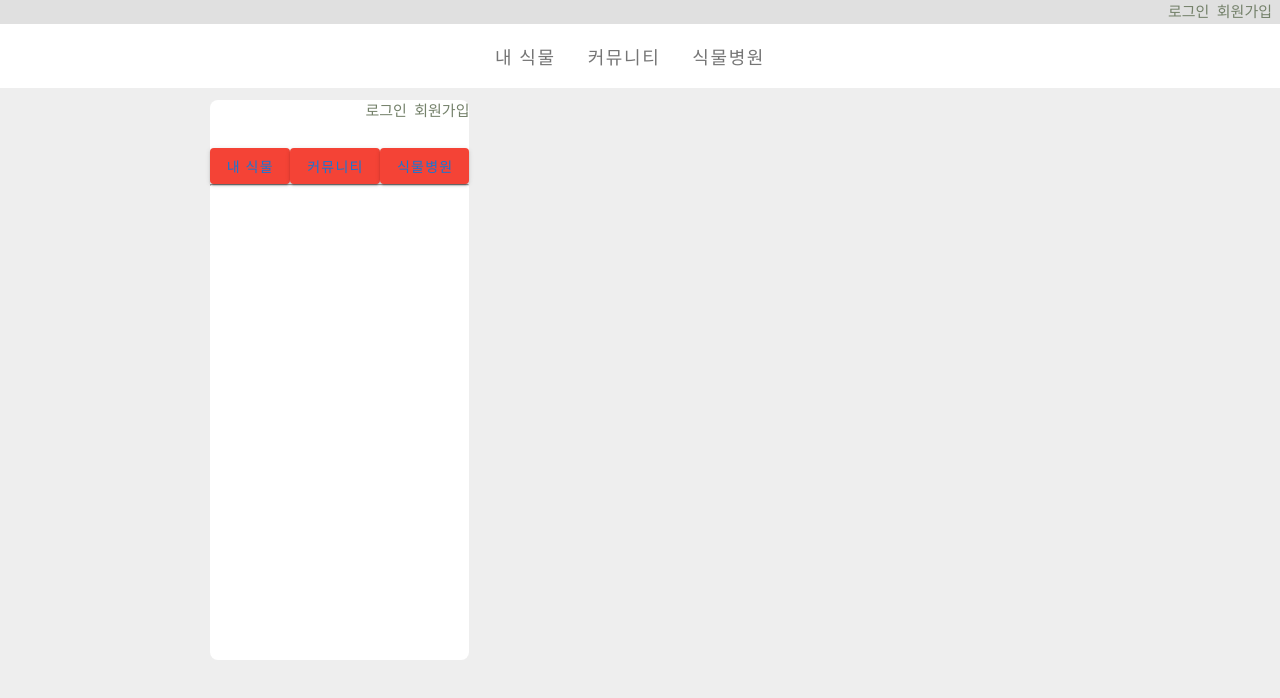
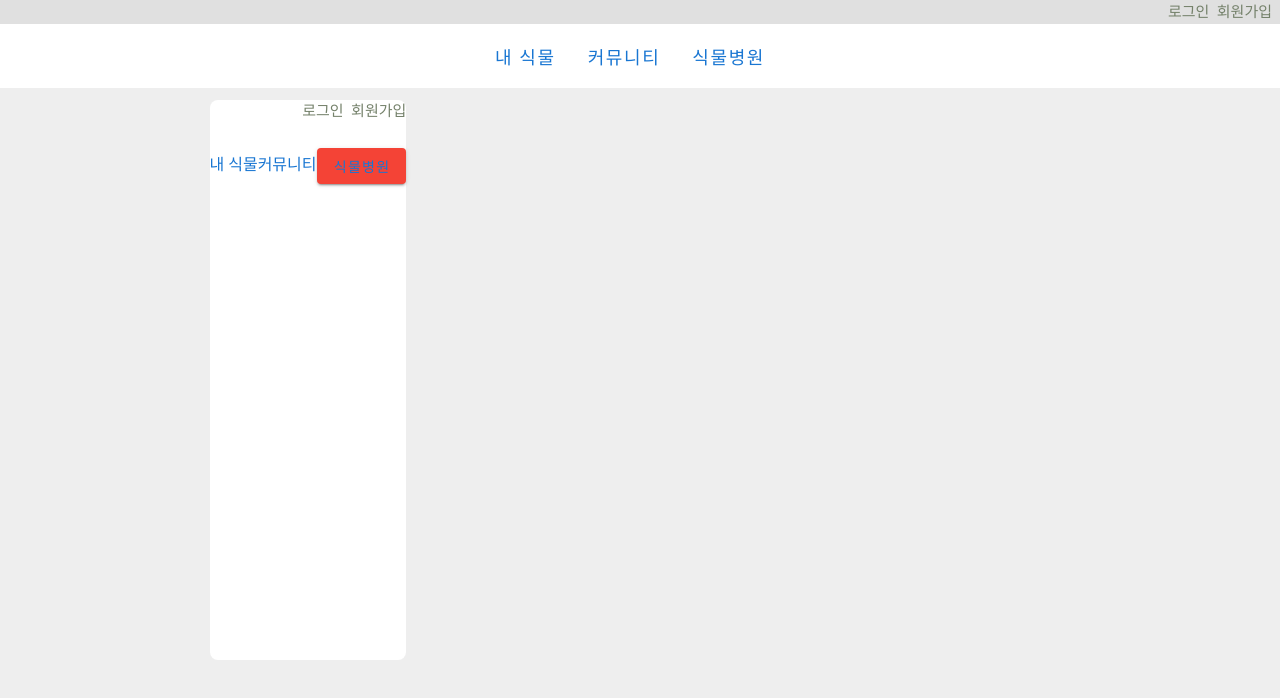
Before and after one commit to we-are-green-thumb/GreenThumb-FrontEnd, a Vue app: page /post/postDetail in a window 1280 px wide. Shown: the top 698 px of the page. Built offline with nearby package versions, Linux system fonts and the light colour scheme.

Commit message:
[Fix] axios DB 로그인 연결 20211210-11:23

```diff
--- a/src/App.vue
+++ b/src/App.vue
@@ -6,7 +6,7 @@
     <v-app-bar app color="white" flat>
       <v-tabs centered class="ml-n9" color="grey darken-1">
         <v-tab v-for="link in links" :key="link">
-          {{ link }}
+         <router-link  :to="{name:'loginform'}" style="text-decoration:none" > {{ link }}   </router-link>
         </v-tab>
       </v-tabs>
       <!-- <v-avatar
--- a/src/components/NavigationBar.vue
+++ b/src/components/NavigationBar.vue
@@ -1,12 +1,12 @@
 <template lang="">
-       <div class="nav">
+       <!-- <div class="nav"> -->
           <section>
-            <v-btn color="red" >  <router-link :to="{name:'loginform'}" style="text-decoration:none" >내 식물</router-link> </v-btn>
-            <v-btn color="red" >  <router-link :to="{name:'community'}" style="text-decoration:none" >커뮤니티</router-link> </v-btn>
+              <router-link :to="{name:'loginform'}" style="text-decoration:none" >내 식물</router-link>
+            <router-link :to="{name:'community'}" style="text-decoration:none" >커뮤니티</router-link>
             <v-btn color="red" >  <router-link :to="{name:'Hospital'}" style="text-decoration:none" >식물병원</router-link> </v-btn>
           </section>
-        <hr size="50px" />
-          </div>
+        <!-- <hr size="50px" /> -->
+          <!-- </div> -->
 </template>
 
 <script>
--- a/src/store.js
+++ b/src/store.js
@@ -1,29 +1,18 @@
 import Vue from "vue";
 import Vuex from "vuex";
 import router from "./router/router";
-// import http from "@/util/http-common"
+import http from "@/util/http-common"
 
 Vue.use(Vuex);
 
 export default new Vuex.Store({
+
   state: {
     userInfo: null,
-    allUsers: [
-      {
-        userName: "follower123@naver.com",
-        userPassword: "aa",
-        userNickname: "팔로워1",
-        userProfile: "안녕 내이름은 모아나",
-      },
-      {
-        userName: "followee456@naver.com",
-        userPassword: "aa",
-        userNickname: "팔로위2",
-        userProfile: "난 살식을 즐겨 ㅠ",
-      },
-    ],
+    allUsers: [],
     isLogin: false,
     isLoginError: false,
+
   },
   mutations: {
     //로그인 성공시  /payload 뜻.전송되는 데이터
@@ -43,10 +32,26 @@ export default new Vuex.Store({
       state.userInfo = null
     }
   },
+  getters : {
+    loginCheck: function (state){
+      http
+            .get("/user")
+            .then((res) => {
+              console.log(res.data);
+              return state.allUsers = res.data;
+            })
+            .catch((err) => {
+              console.log(err);
+            })
+            .then(() => {});
+    }
+  },
   // 행위 시도
   actions: {
     login({ state, commit }, loginObj) {
+      // 데이터를 넣는 부분이 메소드
       let selectUser = null
+      console.log(state.allUsers);
       state.allUsers.forEach((user) => {
         if (user.userName === loginObj.email) selectUser = user
       })
--- a/src/views/account/Login.vue
+++ b/src/views/account/Login.vue
@@ -45,40 +45,20 @@ export default {
     ],
 
   }),
-//   created() {
-//     http
-//       .get("/user")
-//       .then((res) => {
-//         this.allUsers = res.data;
-//         console.log(res.data);
-//       })
-//       .catch((err) => {
-//         console.log(err);
-//       })
-//       .then(() => {});
-//   },
+
 computed : {
-    ...mapState(["isLogin", "isLonginError"])
+    ...mapState(["isLogin", "isLonginError"]),
+    // ...mapState({allUser: state => state.allUser})
 },
   methods: {
       ...mapActions(["login"])
-    // login() {
-    //   let selectUser = null;
-    //   this.allUsers.forEach((user) => {
-    //     if (user.userName === this.email) selectUser = user;
-    //   });
-    //   if (selectUser === null) alert("존재하지 않는 아이디에요.");
-    //   else {
-    //     // if (selectUser.userPassword !== this.password)
-    //     //   alert("아이디와 비밀번호가 일치하지 않아요.")
-    //     // else {
-    //     // alert('로그인이 완료되었습니다.')
-    //     selectUser.userPassword !== this.password
-    //       ? alert("아이디와 비밀번호가 일치하지 않아요.") & console.log(this.loginSucess)
-    //       : alert("로그인이 완료되었습니다.") & (this.loginSucess = true) & console.log(this.loginSucess)
-    //   }
+
     },
-//   },
+      beforeCreate() {
+      this.$store.getters.loginCheck;
+
+      },
+
   validate() {
     this.$refs.form.validate();
   },
```
